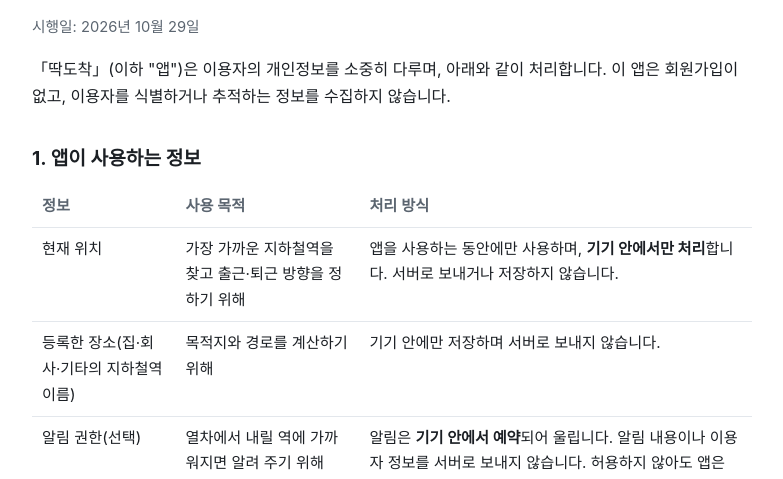
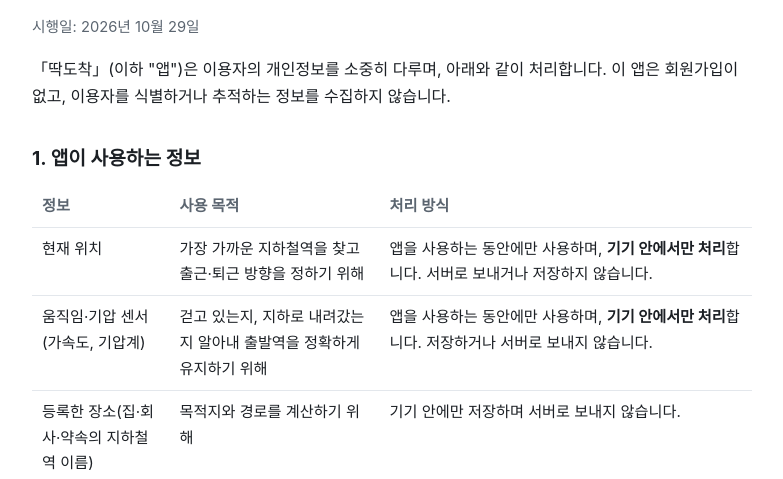
Before and after one commit to khaniyapark-ops/onthedot, a plain HTML site: page index.html in a window 1280 px wide. Shown: the part 313-792 px from the top of the page, without its empty margins (248-1031 px from the left). Drawn offline with Linux system fonts and the light colour scheme.

Commit message:
개인정보 처리방침에 움직임·기압 센서(가속도, 기압계) 사용을 추가

```diff
--- a/index.html
+++ b/index.html
@@ -50,7 +50,8 @@
   <table>
     <tr><th>정보</th><th>사용 목적</th><th>처리 방식</th></tr>
     <tr><td>현재 위치</td><td>가장 가까운 지하철역을 찾고 출근·퇴근 방향을 정하기 위해</td><td>앱을 사용하는 동안에만 사용하며, <strong>기기 안에서만 처리</strong>합니다. 서버로 보내거나 저장하지 않습니다.</td></tr>
-    <tr><td>등록한 장소(집·회사·기타의 지하철역 이름)</td><td>목적지와 경로를 계산하기 위해</td><td>기기 안에만 저장하며 서버로 보내지 않습니다.</td></tr>
+    <tr><td>움직임·기압 센서(가속도, 기압계)</td><td>걷고 있는지, 지하로 내려갔는지 알아내 출발역을 정확하게 유지하기 위해</td><td>앱을 사용하는 동안에만 사용하며, <strong>기기 안에서만 처리</strong>합니다. 저장하거나 서버로 보내지 않습니다.</td></tr>
+    <tr><td>등록한 장소(집·회사·약속의 지하철역 이름)</td><td>목적지와 경로를 계산하기 위해</td><td>기기 안에만 저장하며 서버로 보내지 않습니다.</td></tr>
     <tr><td>알림 권한(선택)</td><td>열차에서 내릴 역에 가까워지면 알려 주기 위해</td><td>알림은 <strong>기기 안에서 예약</strong>되어 울립니다. 알림 내용이나 이용자 정보를 서버로 보내지 않습니다. 허용하지 않아도 앱은 그대로 쓸 수 있습니다.</td></tr>
     <tr><td>언어 설정, 앱이 계산한 이동 방향</td><td>화면 언어 유지, 위젯 표시</td><td>기기 안(앱과 위젯 사이)에서만 공유합니다.</td></tr>
   </table>
```
